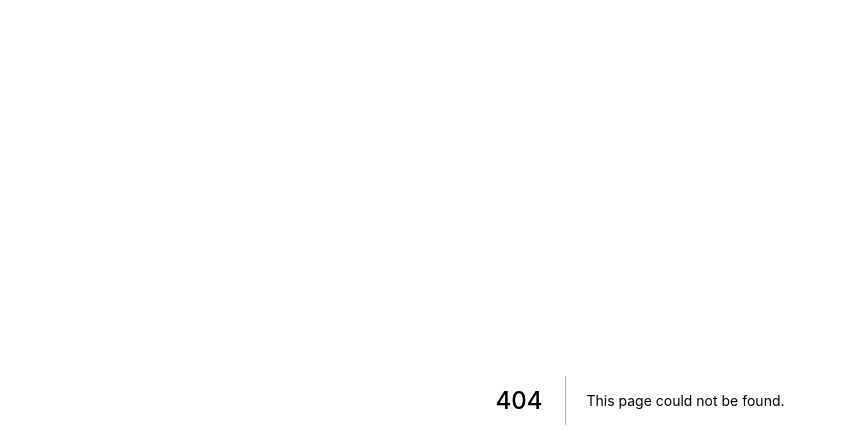
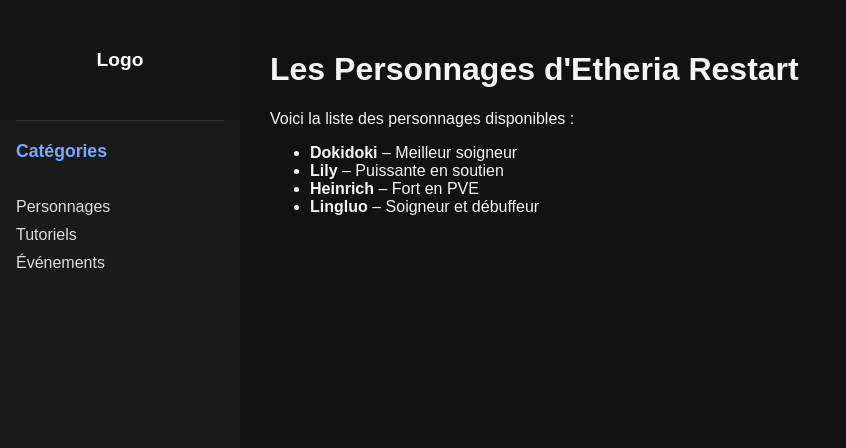
Before and after one commit to Chiubbi/etheria-restart, a Next.js app: page /personnages in a window 1280 px wide. Before the commit this address had no page. Shown: the top 448 px of the page, without its empty margins (0-846 px from the left). Built offline with nearby package versions, Linux system fonts and the light colour scheme.

Commit message:
Create personnages.js

```diff
--- /dev/null
+++ b/pages/personnages.js
@@ -0,0 +1,18 @@
+import Layout from '../components/layout';
+
+const Personnages = () => {
+  return (
+    <Layout>
+      <h1>Les Personnages d'Etheria Restart</h1>
+      <p>Voici la liste des personnages disponibles :</p>
+      <ul>
+        <li><strong>Dokidoki</strong> – Meilleur soigneur</li>
+        <li><strong>Lily</strong> – Puissante en soutien</li>
+        <li><strong>Heinrich</strong> – Fort en PVE</li>
+        <li><strong>Lingluo</strong> – Soigneur et débuffeur</li>
+      </ul>
+    </Layout>
+  );
+};
+
+export default Personnages;
```
